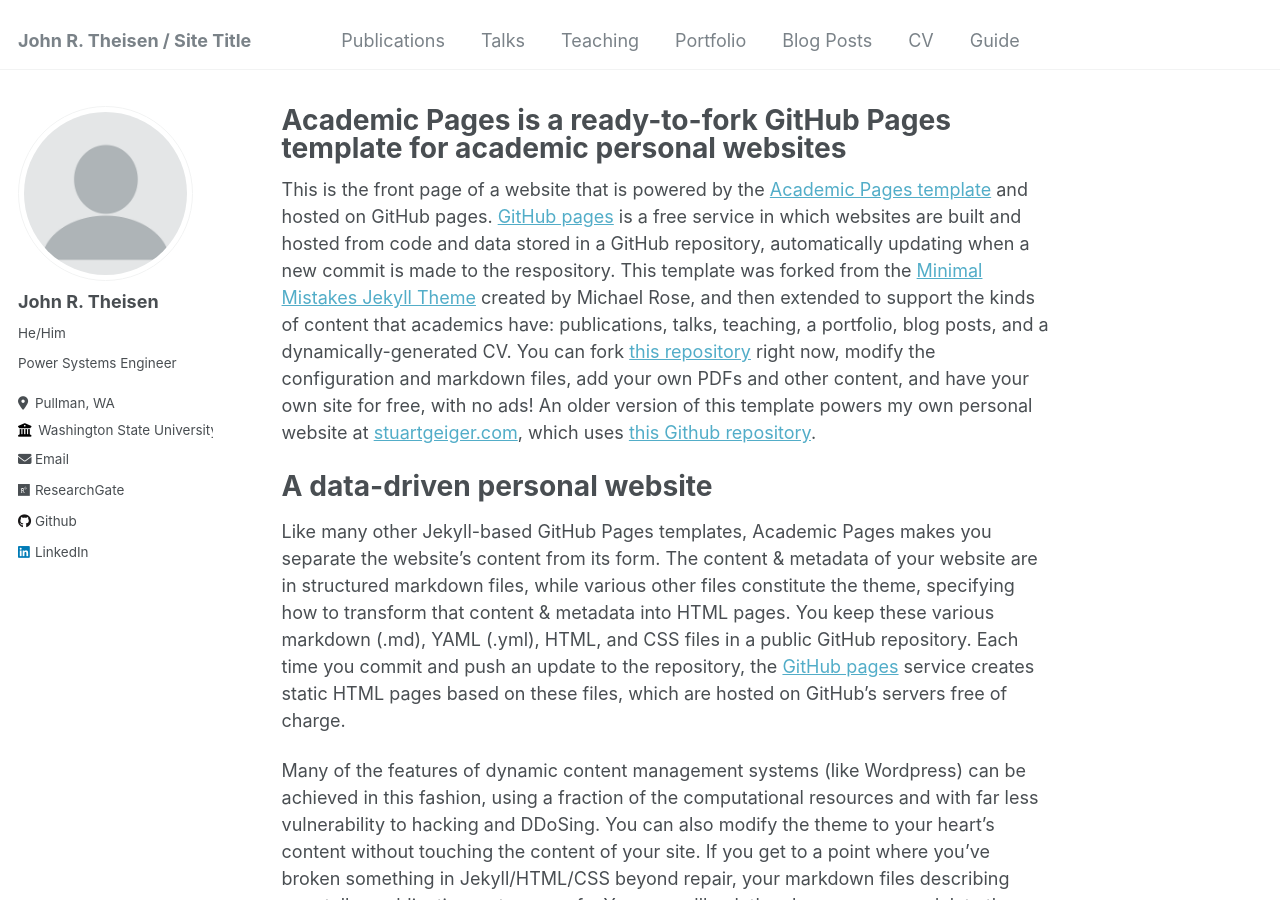
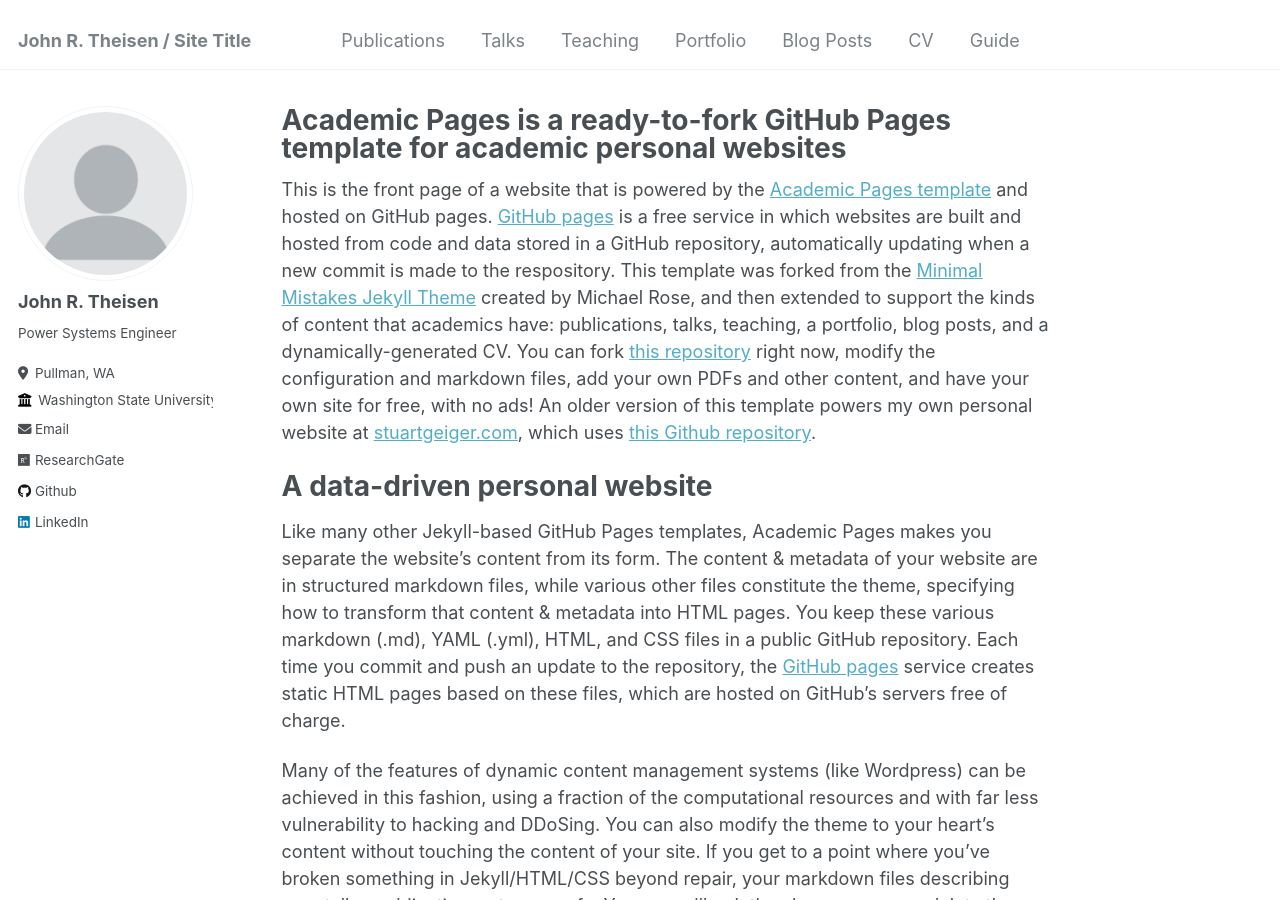
Before and after one commit to Johnrtheisen/Johnrtheisen.github.io, a Jekyll site: the page built from _pages/about.md, in a window 1280 px wide and 900 px high. Built offline with Jekyll 4.4.1, drawn with Linux system fonts in a browser that asks for light colours.

Commit message:
Update _config.yml

```diff
--- a/_config.yml
+++ b/_config.yml
@@ -23,7 +23,7 @@
   # Biographic information
   avatar           : "profile.png"
   name             : "John R. Theisen"
-  pronouns         : "He/Him" # example: "she/her"
+  pronouns         : # # example: "she/her"
   bio              : "Power Systems Engineer"
   location         : "Pullman, WA"
   employer         : "Washington State University"
```
